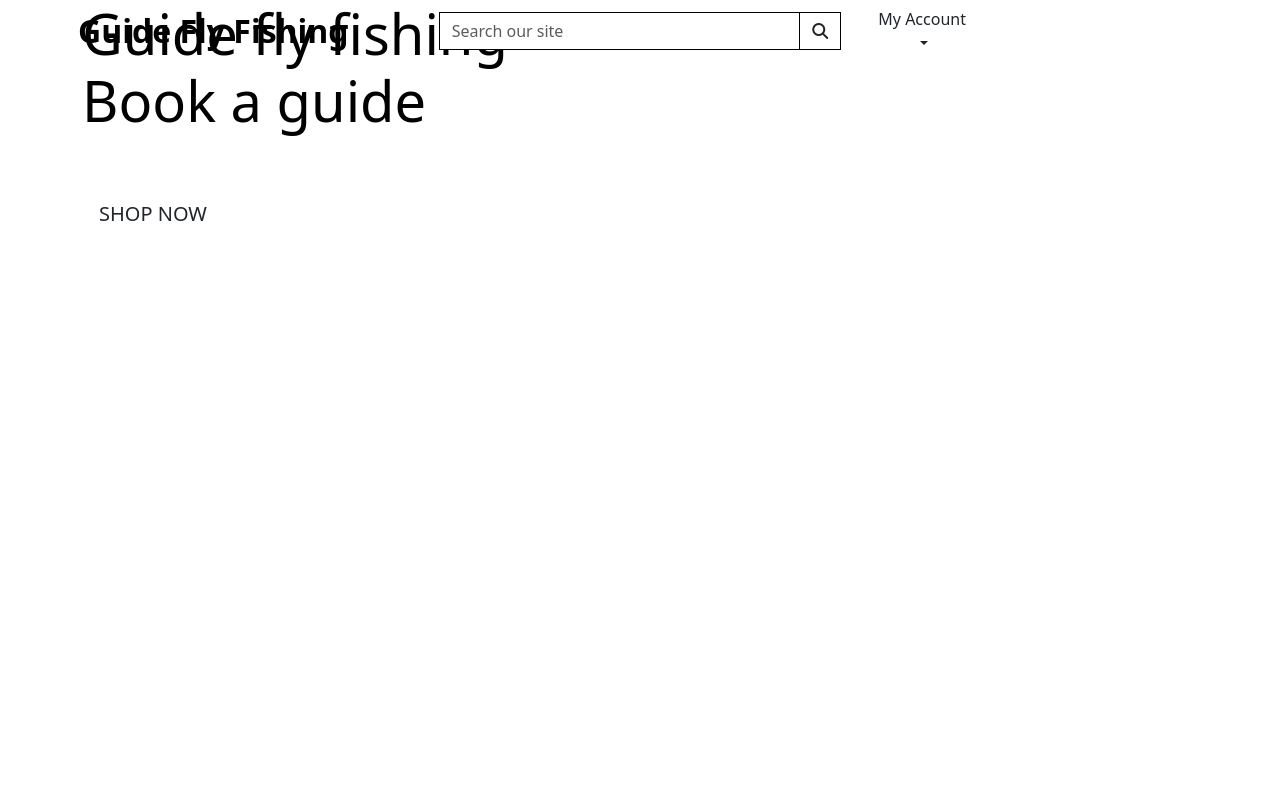
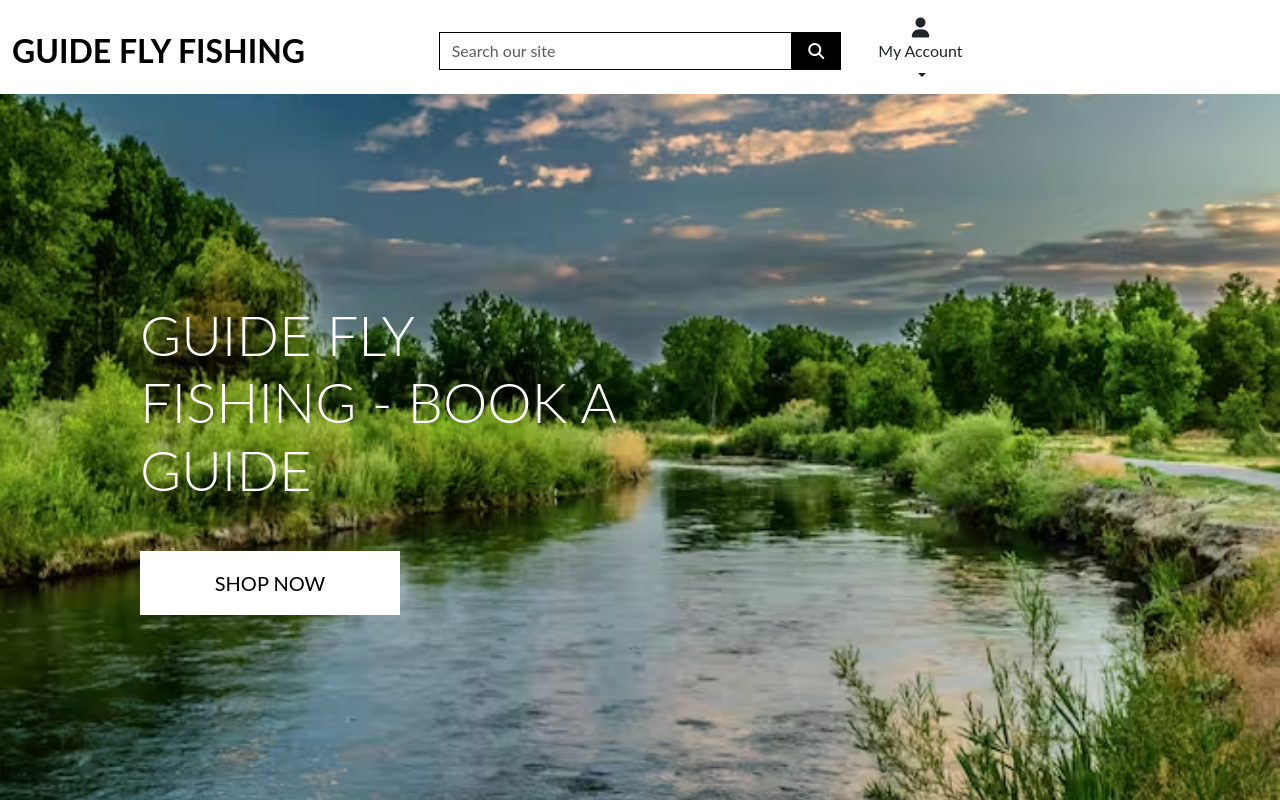
Before and after one commit to Coelecanth/Project-guideFlyFishing, a Django app: page / in a window 1280 px wide. Run offline with Django 3.2, Linux system fonts and the light colour scheme; some libraries are stand-ins or nearby versions.

Commit message:
Updated home page with styles and images

```diff
--- a/Guide_Fly_Fishing/settings.py
+++ b/Guide_Fly_Fishing/settings.py
@@ -156,6 +156,10 @@ USE_TZ = True
 # https://docs.djangoproject.com/en/3.2/howto/static-files/
 
 STATIC_URL = '/static/'
+STATICFILES_DIRS = (os.path.join(BASE_DIR, 'static'),)
+
+MEDIA_URL = '/media/'
+MEDIA_ROOT = os.path.join(BASE_DIR, 'media')
 
 # Default primary key field type
 # https://docs.djangoproject.com/en/3.2/ref/settings/#default-auto-field
--- a/Guide_Fly_Fishing/urls.py
+++ b/Guide_Fly_Fishing/urls.py
@@ -15,10 +15,12 @@ Including another URLconf
 """
 from django.contrib import admin
 from django.urls import path, include
+from django.conf import settings
+from django.conf.urls.static import static
 
 urlpatterns = [
     path('admin/', admin.site.urls),
     path('accounts/', include('allauth.urls')),
     path('', include('home.urls')),
 
-]
+] + static(settings.MEDIA_URL, document_root=settings.MEDIA_ROOT)
--- a/home/templates/home/index.html
+++ b/home/templates/home/index.html
@@ -13,7 +13,7 @@
     <div class="container h-100">
         <div class="row h-100">
             <div class="col-7 col-md-6 my-auto">
-                <h1 class="display-4 logo-font text-black">
+                <h1 class="display-4 logo-font text-white">
                     Guide fly fishing - Book a guide
                 </h1>
                 <div class="my-5">
--- /dev/null
+++ b/static/css/base.css
@@ -0,0 +1,85 @@
+html {
+    height: 100%;
+}
+
+body {
+    background: url('/media/river.avif ') no-repeat center center fixed;
+    background-size: cover;
+    height: calc(100vh - 164px);
+    color: #555;
+    font-family: 'Lato';
+}
+
+/* from Bulma */
+.icon {
+    align-items: center;
+    display: inline-flex;
+    justify-content: center;
+    height: 1.5rem;
+    width: 1.5rem;
+}
+
+.logo-font {
+    text-transform: uppercase;
+}
+
+.main-logo-link {
+    width: fit-content;
+}
+
+.shop-now-button {
+    background: white;
+    color: black;
+    min-width: 260px;
+}
+
+.btn-black {
+    background: black;
+    color: white;
+}
+
+.shop-now-button:hover,
+.shop-now-button:active,
+.shop-now-button:focus,
+.btn-black:hover,
+.btn-black:active,
+.btn-black:focus {
+    background: #222;
+    color: white;
+}
+.text-white {
+    color: #FFFF;
+}
+
+
+.text-black {
+    color: #000 !important;
+}
+
+.border-black {
+    border: 1px solid black !important;
+}
+
+/* -------------------------------- Media Queries */
+
+/* Slightly larger container on xl screens */
+@media (min-width: 1200px) {
+  .container {
+    max-width: 80%;
+  }
+}
+
+/* fixed top navbar only on medium and up */
+@media (min-width: 992px) {
+    .fixed-top-desktop-only {
+        position: fixed;
+        top: 0;
+        right: 0;
+        left: 0;
+        z-index: 1030;
+    }
+
+    .header-container {
+        padding-top: 164px;
+    }
+}
--- a/templates/base.html
+++ b/templates/base.html
@@ -17,18 +17,18 @@
     {% block corecss %}
     <link href="https://cdn.jsdelivr.net/npm/bootstrap@5.3.3/dist/css/bootstrap.min.css" rel="stylesheet"
         integrity="sha384-QWTKZyjpPEjISv5WaRU9OFeRpok6YctnYmDr5pNlyT2bRjXh0JMhjY6hW+ALEwIH" crossorigin="anonymous">
+    <link rel="stylesheet" href="{% static 'css/base.css' %}">
     {% endblock %}
      <!-- favourite icon -->
-    <link href="{% static 'img/test-fish.png' %}" type="image/x-icon">
 
     {% block extra_css %}
     {% endblock %}
 
     {% block corejs %}
     <script src="https://kit.fontawesome.com/e9c73d7092.js" crossorigin="anonymous"></script>
-    <script src="https://cdn.jsdelivr.net/npm/bootstrap@5.3.3/dist/js/bootstrap.bundle.min.js"
-        integrity="sha384-YvpcrYf0tY3lHB60NNkmXc5s9fDVZLESaAA55NDzOxhy9GkcIdslK1eN7N6jIeHz" crossorigin="anonymous">
+    <script src="https://cdn.jsdelivr.net/npm/bootstrap@5.3.3/dist/js/bootstrap.bundle.min.js" integrity="sha384-YvpcrYf0tY3lHB60NNkmXc5s9fDVZLESaAA55NDzOxhy9GkcIdslK1eN7N6jIeHz" crossorigin="anonymous">
     </script>
+
     {% endblock %}
 
     {% block extra_js %}
@@ -39,7 +39,7 @@
 
 <body>
     <header class="container-fluid fixed-top">
-        <div class="row">
+        <divid="topnav" class="row bg-white pt-lg-2 d-none d-lg-flex">
             <div class="col-12 col-lg-4 my-auto py-1 py-lg-0 text-center text-lg-left">
                 <a href="{% url 'home' %}" class="nav-link main-logo-link">
                     <h2 class="logo-font text-black my-0"><strong>Guide Fly Fishing</strong></h2>
@@ -61,6 +61,7 @@
             </div>
             <div class="dropdown col-12 col-lg-4 my-auto py-1 py-lg-0">
                 <button class="btn dropdown-toggle" type="button" data-bs-toggle="dropdown" aria-expanded="false">
+                    <div><i class="fas fa-user fa-lg"></i></div>
                     <p class="my-0">My Account</p>
                   </button>
                   <ul class="dropdown-menu border-0 list-inline list-unstyled text-center text-lg-right my-0">
```
Also changed, not shown: media/backdrop.avif (added), media/fish-fins-solid.svg (renamed from static/img/fish-fins-solid.svg), media/fish-test.png (renamed from static/img/fish-test.png), media/river.avif (added).
